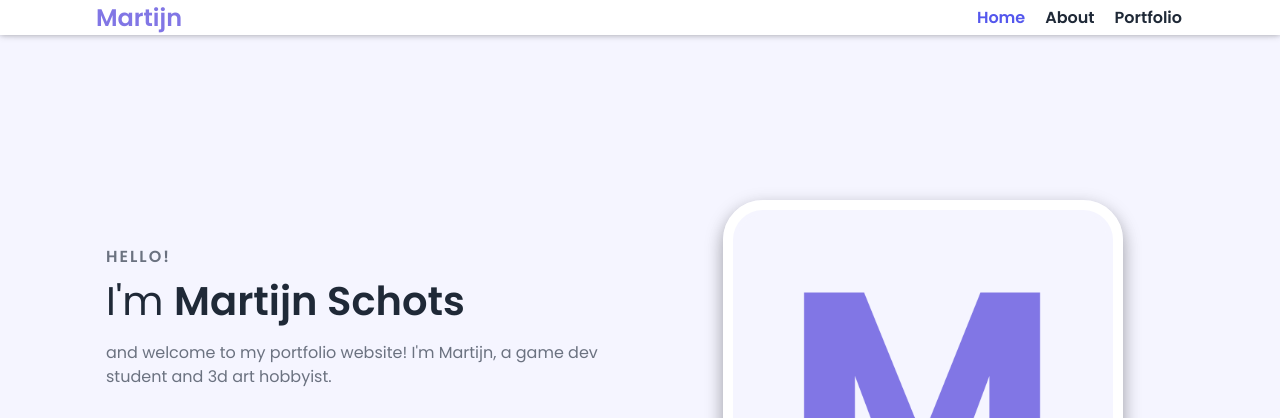
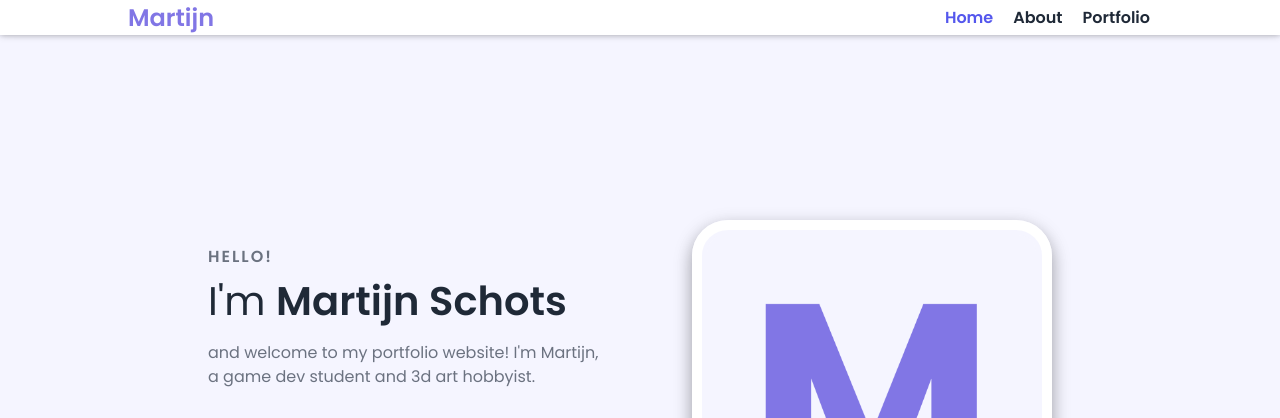
Before and after one commit to Martijn2410/martijnschots.com, a plain HTML site: page index.html in a window 1280 px wide. Shown: the top 418 px of the page. Drawn offline with nearby package versions, Linux system fonts and the light colour scheme.

Commit message:
max-width changes

```diff
--- a/styles.css
+++ b/styles.css
@@ -7,8 +7,8 @@
     --text-dark: #1f2937;
     --text-light: #6b7280;
     --extra-light: #faf5ff;
-    --max-width: 1100px;
-    --max-width-nav: 85%;
+    --max-width: 70%;
+    --max-width-nav: 80%;
 }
 
 * {
```
